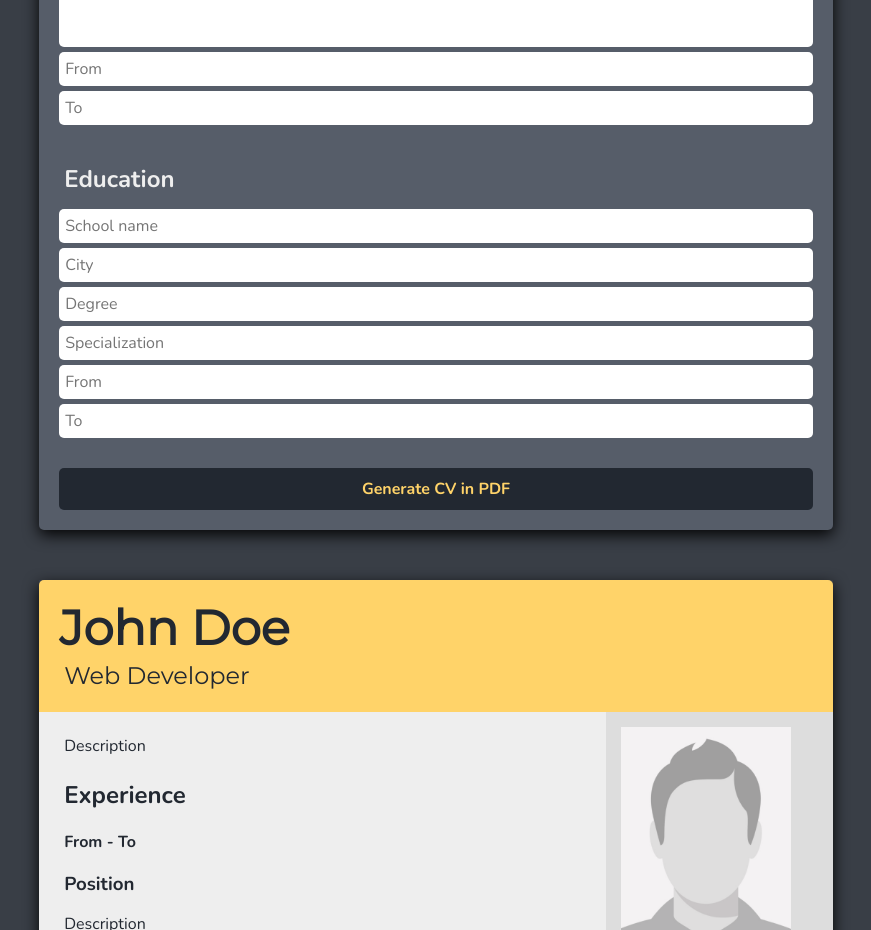
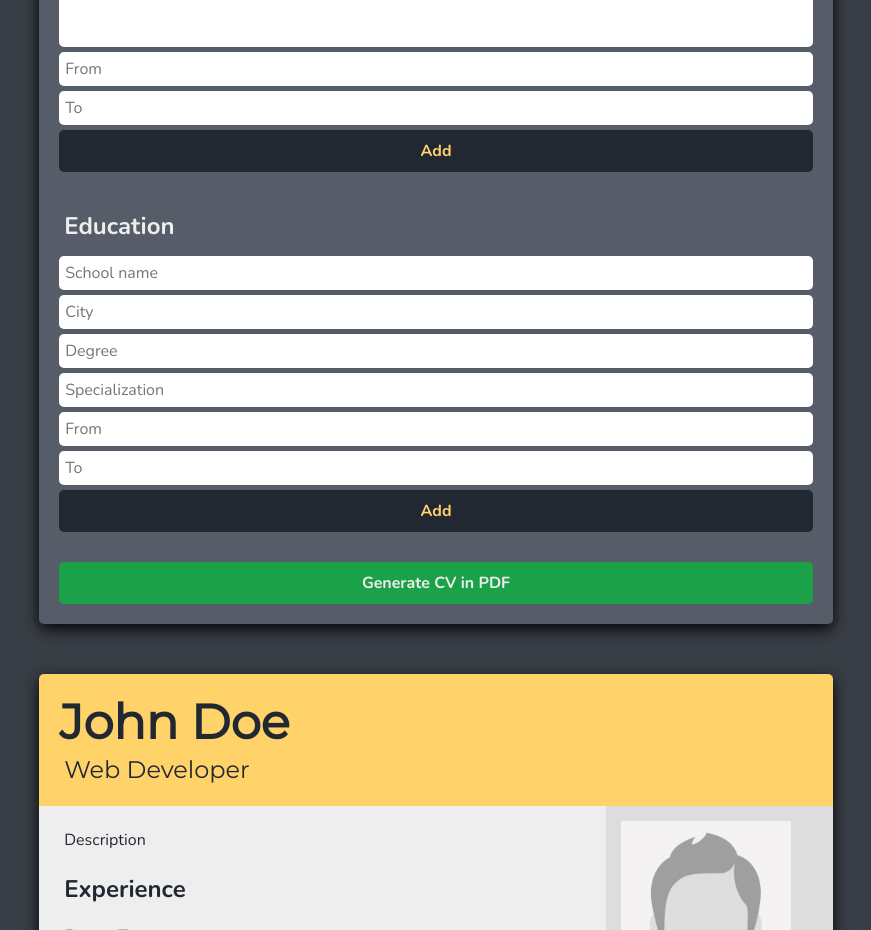
Before and after one commit to GBN6/CV-Application, a React (Create React App) app: page / in a window 1280 px wide. Shown: the part 860-1790 px from the top of the page, without its empty margins (204-1075 px from the left). Built offline with nearby package versions, Linux system fonts and the light colour scheme.

Commit message:
Create education and experience add buttons

```diff
--- a/src/components/CvForm/CvForm.js
+++ b/src/components/CvForm/CvForm.js
@@ -15,7 +15,7 @@ const CvForm = ({
       <Personal onChange={onChangePersonal} />
       <Experience onChange={onChangeExperience} />
       <Education onChange={onChangeEducation} />
-      <Button text='Generate CV in PDF'></Button>
+      <Button text='Generate CV in PDF' primary></Button>
     </CvWrapper>
   );
 };
--- a/src/components/CvForm/Education.js
+++ b/src/components/CvForm/Education.js
@@ -1,6 +1,7 @@
 import React from 'react';
 import Section from '../Utility/Section';
 import Input from '../Utility/Input';
+import Button from '../Utility/Button';
 
 const Education = ({ onChange }) => {
   return (
@@ -41,6 +42,7 @@ const Education = ({ onChange }) => {
         name='to'
         placeholder='To'
       />
+      <Button text="Add"></Button>
     </Section>
   );
 };
--- a/src/components/CvForm/Experience.js
+++ b/src/components/CvForm/Experience.js
@@ -2,6 +2,7 @@ import React from 'react';
 import Section from '../Utility/Section';
 import Input from '../Utility/Input';
 import TextArea from '../Utility/TextArea';
+import Button from '../Utility/Button';
 
 function Experience({ onChange }) {
   return (
@@ -41,6 +42,7 @@ function Experience({ onChange }) {
         name='to'
         placeholder='To'
       />
+      <Button text="Add"></Button>
     </Section>
   );
 }
--- a/src/components/Main.js
+++ b/src/components/Main.js
@@ -8,7 +8,13 @@ const Main = () => {
   const [cv, setCv] = useState(exampleCV);
 
   const handleChangePersonal = (e) => {
-    const { name, value } = e.target;
+    const { name, value, type } = e.target;
+
+    if (type === 'file') {
+      handleChangePhoto(e);
+      return;
+    }
+
     setCv((prevState) => ({
       ...prevState,
       personalInfo: {
@@ -16,6 +22,25 @@ const Main = () => {
         [name]: value,
       },
     }));
+  };
+
+  const handleChangePhoto = (e) => {
+    const { name } = e.target;
+    const photo = e.target.files[0];
+    if (!photo) return;
+
+    const reader = new FileReader();
+
+    reader.onload = () => {
+      setCv((prevState) => ({
+        ...prevState,
+        personalInfo: {
+          ...prevState.personalInfo,
+          [name]: reader.result,
+        },
+      }));
+    };
+    reader.readAsDataURL(photo);
   };
 
   const handleChangeExperience = (e) => {
@@ -50,7 +75,7 @@ const Main = () => {
       <CvResult cv={cv} />
     </MainWrapper>
   );
-}
+};
 
 const MainWrapper = styled.main`
   display: flex;
--- a/src/components/Utility/Button.js
+++ b/src/components/Utility/Button.js
@@ -1,8 +1,8 @@
 import React from 'react';
-import styled from 'styled-components';
+import styled, { css } from 'styled-components';
 
-const Button = ({ text, onClick }) => {
-  return <ButtonWrap onClick={onClick}>{text}</ButtonWrap>;
+const Button = ({ text, onClick, primary }) => {
+  return <ButtonWrap primary={primary} onClick={onClick}>{text}</ButtonWrap>;
 };
 const ButtonWrap = styled.button`
   padding: 1rem;
@@ -13,6 +13,19 @@ const ButtonWrap = styled.button`
   &:hover {
     filter: brightness(50%);
   }
+
+  ${(props) =>
+    props.primary &&
+    css`
+      background-color: #1ba148;
+      color: #EEEEEE;
+      &:hover {
+        background-color: #0a9037;
+      }
+      &:active {
+        background-color: #098026;
+      }
+    `}
 `;
 
 export default Button;
```
